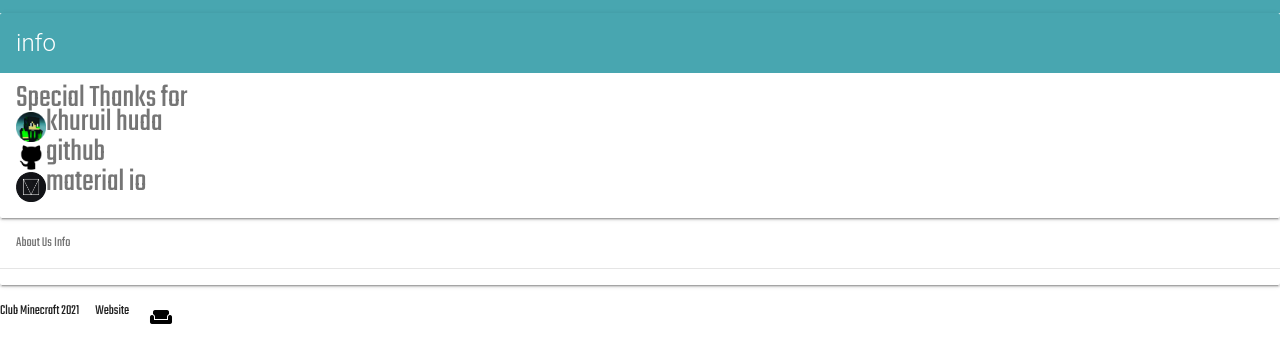
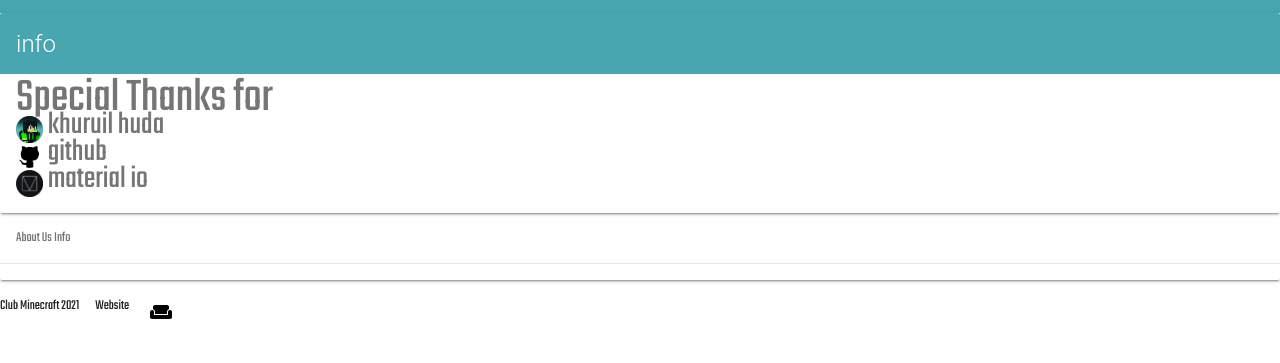
Before and after one commit to ClubbyNetwork/about-us, a plain HTML site: page index.html in a window 1280 px wide. Shown: the part 847-1210 px from the top of the page. Drawn offline with nearby package versions, Linux system fonts and the light colour scheme.

Commit message:
Update index.html

```diff
--- a/index.html
+++ b/index.html
@@ -102,13 +102,13 @@ body, html {height: 100%}
     <h2 class="mdl-card__title-text">info</h2>
   </div>
   <div class="mdl-card__supporting-text">
-    <font size="6">Special Thanks for</font>
+    <font size="7">Special Thanks for</font>
     </br >
-    <img src="CC_20210605_143732.png" width="30" height="30"><font size="6">khuruil huda</font>
+    <img src="CC_20210605_143732.png" width="27" height="27"><font size="6">&nbspkhuruil huda</font>
     </br >
-    <img src="CC_20210605_143948.png" width="30" height="30"><font size="6">github</font>
+    <img src="CC_20210605_143948.png" width="27" height="27"><font size="6">&nbspgithub</font>
     </br >
-    <img src="CC_20210605_143514.png" width="30" heigth="30"><font size="6">material io</font>
+    <img src="CC_20210605_143514.png" width="27" heigth="27"><font size="6">&nbspmaterial io</font>
   </div>
 </div>
 
```
